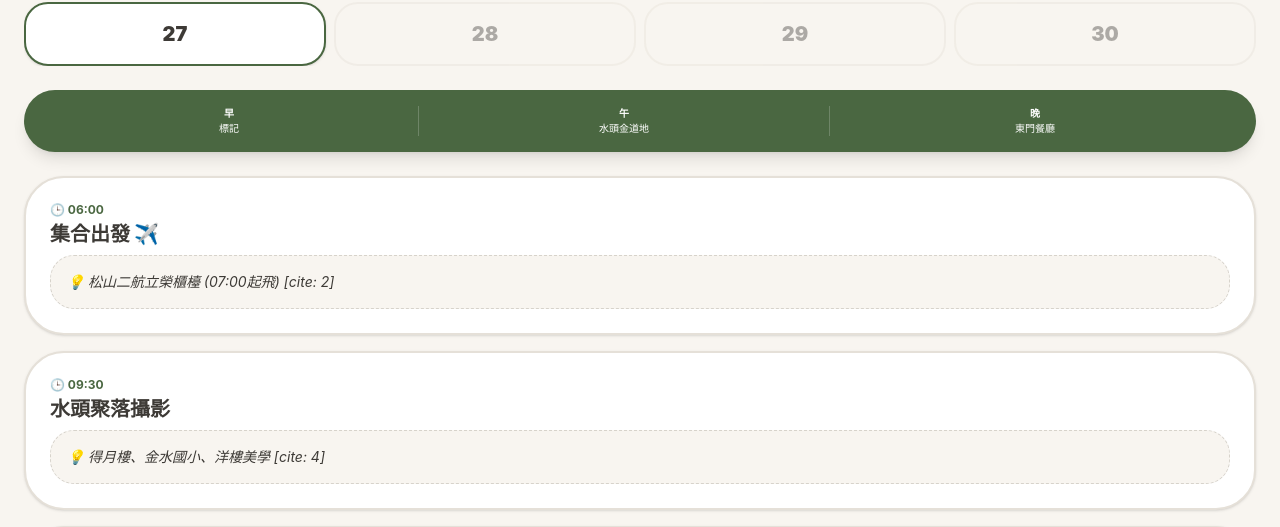
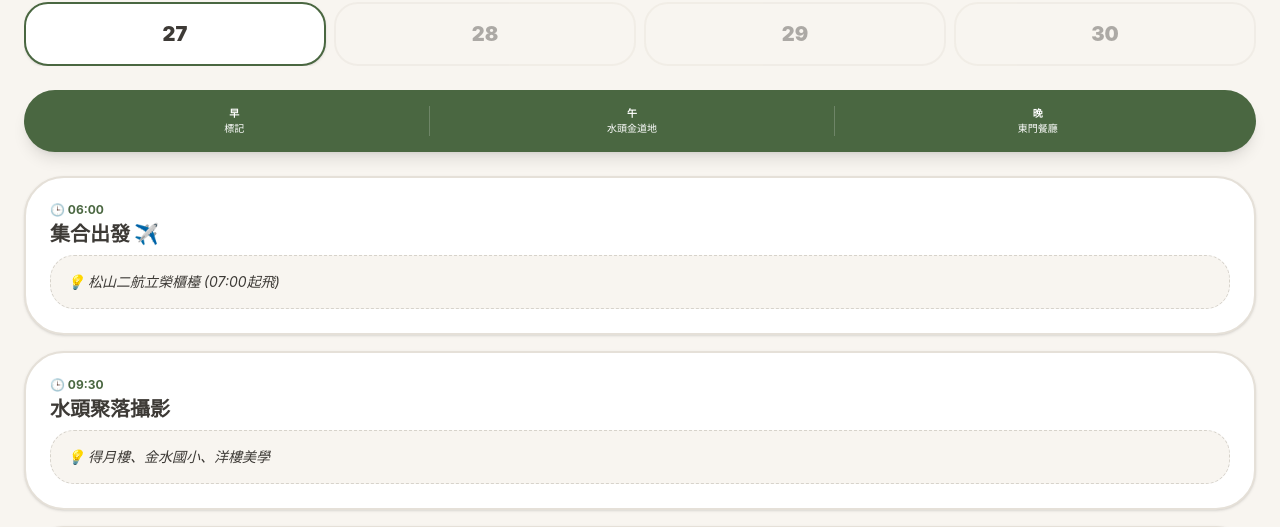
Before and after one commit to kmtsvlee/guilin-trip, a React (Vite) app: page / in a window 1280 px wide. Shown: the part 129-656 px from the top of the page. Built offline with nearby package versions, Linux system fonts and the light colour scheme.

Commit message:
final gold version sync

```diff
--- a/src/App.tsx
+++ b/src/App.tsx
@@ -1,6 +1,6 @@
 import { useState } from 'react';
 
-// --- 1. 組件：美食卡片 (已修正所有字串插值語法) [cite: 25-44] ---
+// --- 1. 組件：美食導航卡片 (修復括號與標籤閉合) [cite: 25-33] ---
 const FoodCard = ({ n, t, a }: { n: string; t: string; a: string }) => (
   <div className="bg-white p-5 rounded-[2rem] border-2 border-[#E5E0D8] shadow-sm mb-4 text-left">
     <h3 className="text-lg font-black text-[#3D3A36] mb-1">{n}</h3>
@@ -19,33 +19,33 @@ const FoodCard = ({ n, t, a }: { n: string; t: string; a: string }) => (
   </div>
 );
 
-// --- 2. 資料庫：對齊文檔所有細節 [cite: 2-15] ---
+// --- 2. 資料庫：對齊文檔所有細節 [cite: 1-16] ---
 const scheduleData = [
   { day: "27", b: "標記", l: "水頭金道地", d: "東門餐廳", items: [
-    { t: "06:00", title: "集合出發 ✈️", r: "松山二航立榮櫃檯 (07:00起飛) [cite: 2]" },
-    { t: "09:30", title: "水頭聚落攝影", r: "得月樓、金水國小、洋樓美學 [cite: 4]" },
-    { t: "14:00", title: "海際線與沙紋 🌊", r: "建功嶼、湖下海堤 (退潮限定) [cite: 4]" },
-    { t: "18:00", title: "慈堤黃昏夕照", r: "金門最美落日拍攝點 [cite: 4]" },
-    { t: "20:00", title: "後埔老街夜拍 🌙", r: "金城人文紀錄與老街煙火氣 [cite: 4]" }
+    { t: "06:00", title: "集合出發 ✈️", r: "松山二航立榮櫃檯 (07:00起飛)" },
+    { t: "09:30", title: "水頭聚落攝影", r: "得月樓、金水國小、洋樓美學" },
+    { t: "14:00", title: "海際線攝影 🌊", r: "建功嶼、湖下海堤 (退潮限定)" },
+    { t: "18:00", title: "慈堤夕照", r: "捕捉金門最美日落大景" },
+    { t: "20:00", title: "老街夜拍 🌙", r: "後埔老街人文與煙火氣紀錄" }
   ]},
   { day: "28", b: "民宿", l: "海口城", d: "小明的店", items: [
-    { t: "11:00", title: "金城迎城隍 🥁", r: "年度核心祭典：捕捉陣頭張力 [cite: 7]" },
-    { t: "15:30", title: "聚落生活紀錄", r: "南、北山聚落與人文肖像攝影 [cite: 7]" },
-    { t: "17:30", title: "嚨口戰地夕陽 🛡️", r: "軌條砦夕照 (退潮電影感) [cite: 7]" },
-    { t: "19:30", title: "大橋與烈嶼夜色", r: "黑糖剉冰、雙口海邊、大橋夜拍 [cite: 7]" }
+    { t: "11:00", title: "金城迎城隍 🥁", r: "年度核心祭典：捕捉陣頭張力" },
+    { t: "15:30", title: "聚落生活紀錄", r: "南、北山人文肖像與生活細節" },
+    { t: "17:30", title: "嚨口戰地夕陽 🛡️", r: "軌條砦夕照 (退潮電影感拍攝)" },
+    { t: "19:30", title: "大橋/小金門夜色", r: "黑糖剉冰、雙口海邊、大橋夜拍" }
   ]},
   { day: "29", b: "民宿", l: "談天樓", d: "新天地", items: [
-    { t: "06:00", title: "栗喉蜂虎攝影 🐦", r: "青年農莊 (長焦 300-400mm) [cite: 10, 22]" },
-    { t: "10:00", title: "民俗村與老街 🎥", r: "山后對稱建築、陽翟懷舊場景 [cite: 10]" },
-    { t: "14:30", title: "人文肌理 💈", r: "碧山、沙美老理髮店人文紀錄 [cite: 10]" },
-    { t: "19:30", title: "瓊林夜色攝影", r: "低光影下的古厝紅磚層次 [cite: 10]" }
+    { t: "06:00", title: "栗喉蜂虎攝影 🐦", r: "青年農莊 (長焦 300-400mm 必備)" },
+    { t: "10:00", title: "民俗村與老街 🎥", r: "山后對稱建築、陽翟懷舊場景" },
+    { t: "14:30", title: "人文肌理紀錄 💈", r: "碧山、沙美老理髮店肖像攝影" },
+    { t: "19:30", title: "瓊林聚落夜拍", r: "夜間光影下的古厝紅磚層次" }
   ]},
   { day: "30", b: "民宿", l: "佑昇餐廳", d: "簡餐 (浯倆餐廚)", items: [
-    { t: "09:00", title: "湖光與自然紀錄 🌳", r: "太湖、榕園 (自然光影觀察) [cite: 13]" },
-    { t: "11:00", title: "坑道對稱美學 ⚓", r: "漁村小艇坑道 (E-092) 攝影 [cite: 13]" },
-    { t: "13:30", title: "精緻洋樓建築", r: "陳景蘭洋樓、成功海邊巡禮 [cite: 13]" },
-    { t: "15:30", title: "明遺老街巡禮 ⛩️", r: "明遺老街與舊城門歷史感紀錄 [cite: 13]" },
-    { t: "18:30", title: "集合還車 ✈️", r: "尚義機場加油還車 (20:15起飛) [cite: 16]" }
+    { t: "09:00", title: "太湖與榕園 🌳", r: "自然光影觀察與湖光紀錄" },
+    { t: "11:00", title: "漁村坑道對稱 ⚓", r: "小艇坑道 (E-092) 倒影攝影" },
+    { t: "13:30", title: "精緻洋樓美學", r: "陳景蘭洋樓、成功海邊巡禮" },
+    { t: "15:30", title: "明遺老街巡禮 ⛩️", r: "老街與舊城門歷史感紀錄" },
+    { t: "18:30", title: "歸途集合 ✈️", r: "尚義機場加油還車 (20:15起飛)" }
   ]}
 ];
 
@@ -53,7 +53,6 @@ const foodData = [
   { n: "金道地蚵仔煎", t: "082-327969", a: "金城鎮前水頭15號" },
   { n: "東門餐廳", t: "082-371850", a: "金城鎮東門北提路" },
   { n: "小明的店", t: "082-327441", a: "金寧鄉湖埔村慈湖路一段98號" },
-  { n: "記德海鮮", t: "082-324461", a: "金城鎮慈湖路二段105號" },
   { n: "談天樓", t: "082-332766", a: "金湖鎮復興路3號" },
   { n: "佑昇生億鍋貼", t: "082-332229", a: "金湖鎮成功村171號" },
   { n: "良金牛肉麵", t: "082-335886", a: "金湖鎮漁村160號" }
@@ -61,10 +60,10 @@ const foodData = [
 
 export default function App() {
   const [tab, setTab] = useState('行程');
-  const [selectedDay, setSelectedDay] = useState('27');
-  const [checkedIds, setCheckedIds] = useState<number[]>([]);
+  const [day, setDay] = useState('27');
+  const [checked, setChecked] = useState<number[]>([]);
 
-  const curr = scheduleData.find(d => d.day === selectedDay) || scheduleData[0];
+  const curr = scheduleData.find(d => d.day === day) || scheduleData[0];
 
   return (
     <div className="min-h-screen bg-[#F8F5F0] pb-36 font-sans text-[#3D3A36] text-left">
@@ -78,13 +77,13 @@ export default function App() {
           <div className="space-y-6">
             <div className="flex space-x-2 overflow-x-auto no-scrollbar">
               {['27','28','29','30'].map(d=>(
-                <button key={d} onClick={()=>setSelectedDay(d)} className={`flex-1 min-w-[60px] py-4 rounded-2xl border-2 transition-all ${selectedDay===d?'bg-white border-[#4A6741] shadow-sm':'opacity-40 border-[#E5E0D8]'}`}><span className="text-xl font-black">{d}</span></button>
+                <button key={d} onClick={()=>setDay(d)} className={`flex-1 min-w-[60px] py-4 rounded-2xl border-2 transition-all ${day===d?'bg-white border-[#4A6741] shadow-sm':'opacity-40 border-[#E5E0D8]'}`}><span className="text-xl font-black">{d}</span></button>
               ))}
             </div>
             <div className="bg-[#4A6741] p-4 rounded-3xl text-white flex justify-around text-center shadow-lg text-[10px]">
               <div className="flex-1"><b>早</b><br/>{curr.b}</div>
-              <div className="flex-1 border-l border-white/20 px-4"><b>午</b><br/>{curr.l}</div>
-              <div className="flex-1 border-l border-white/20 px-4"><b>晚</b><br/>{curr.d}</div>
+              <div className="flex-1 border-l border-white/20 px-2"><b>午</b><br/>{curr.l}</div>
+              <div className="flex-1 border-l border-white/20 px-2"><b>晚</b><br/>{curr.d}</div>
             </div>
             {curr.items.map((it, i)=>(
               <div key={i} className="bg-white p-6 rounded-[2.5rem] border-2 border-[#E5E0D8] shadow-sm mb-4">
@@ -93,17 +92,12 @@ export default function App() {
                 <div className="bg-[#F8F5F0] p-4 rounded-2xl border border-dashed border-[#8C8579]/30 text-sm italic text-left">💡 {it.r}</div>
               </div>
             ))}
-            {selectedDay === "30" && (
-              <div className="bg-[#E9F0EA] p-6 rounded-3xl border-2 border-[#4A6741]/20 mt-4 text-xs font-bold text-left text-[#3D3A36]">
-                備選景點：翟山坑道、船型堡、沉睡戰車(退潮)、農試所 [cite: 15]
-              </div>
-            )}
           </div>
         )}
 
         {tab === '美食' && (
           <div className="space-y-4">
-            <p className="text-[10px] font-black text-[#8C8579] uppercase mb-4 tracking-widest text-left">在地名店導覽 [cite: 24-44]</p>
+            <p className="text-[10px] font-black text-[#8C8579] uppercase mb-4 tracking-widest text-left">名店導覽 [cite: 25-33]</p>
             {foodData.map((f, i)=>(<FoodCard key={i} n={f.n} t={f.t} a={f.a} />))}
           </div>
         )}
@@ -113,22 +107,21 @@ export default function App() {
             <div className="bg-[#4A6741] p-6 rounded-[2.5rem] text-white">
               <p className="text-[10px] font-bold opacity-70 uppercase mb-3">行李托運重要規定 [cite: 23]</p>
               <ul className="text-xs font-bold space-y-2">
-                <li>🔋 電池/行動電源：必須隨身攜帶 [cite: 23]</li>
-                <li>📸 三腳架：一定要托運 (須裝袋) [cite: 23]</li>
-                <li>✈️ 托運限重：10 公斤 / 人 [cite: 23]</li>
+                <li>🔋 電池/行動電源：必須隨身攜帶</li>
+                <li>📸 三腳架：一定要托運 (須裝袋)</li>
+                <li>✈️ 托運限重：10 公斤 / 人</li>
               </ul>
             </div>
             <div className="bg-white rounded-[2.5rem] border-2 border-[#E5E0D8] shadow-sm overflow-hidden">
               {[
                 {id:1, t:"身份證正本 / 駕照 (4人)", c:"重要 [cite: 18]"},
                 {id:2, t:"300-400mm 鏡頭 (拍蜂虎)", c:"攝影 [cite: 22]"},
-                {id:3, t:"快門線 / 偏光 / 漸層鏡", c:"攝影 [cite: 22]"},
-                {id:4, t:"自備盥洗用品 (民宿不供)", c:"生活 [cite: 20]"},
-                {id:5, t:"保溫瓶 / 太陽眼鏡 / 防曬", c:"生活 [cite: 20]"}
+                {id:3, t:"偏光 / 漸層鏡 / 三腳架", c:"攝影 [cite: 22]"},
+                {id:4, t:"自備盥洗用品 (不含一次性)", c:"生活 [cite: 20]"}
               ].map(i=>(
-                <div key={i.id} onClick={()=>setCheckedIds(p=>p.includes(i.id)?p.filter(x=>x!==i.id):[...p,i.id])} className="flex items-center p-6 border-b-2 border-[#F8F5F0] last:border-0 active:bg-gray-50">
-                  <span className="text-2xl mr-4">{checkedIds.includes(i.id)?'✅':'⬜'}</span>
-                  <div><p className={`font-black ${checkedIds.includes(i.id)?'line-through opacity-30 text-[#8C8579]':''}`}>{i.t}</p><span className="text-[8px] font-bold text-[#8C8579] uppercase">{i.c}</span></div>
+                <div key={i.id} onClick={()=>setChecked(p=>p.includes(i.id)?p.filter(x=>x!==i.id):[...p,i.id])} className="flex items-center p-6 border-b-2 border-[#F8F5F0] last:border-0">
+                  <span className="text-2xl mr-4">{checked.includes(i.id)?'✅':'⬜'}</span>
+                  <div><p className={`font-black ${checked.includes(i.id)?'line-through opacity-30 text-[#8C8579]':''}`}>{i.t}</p><span className="text-[8px] font-bold text-[#8C8579] uppercase">{i.c}</span></div>
                 </div>
               ))}
             </div>
```
